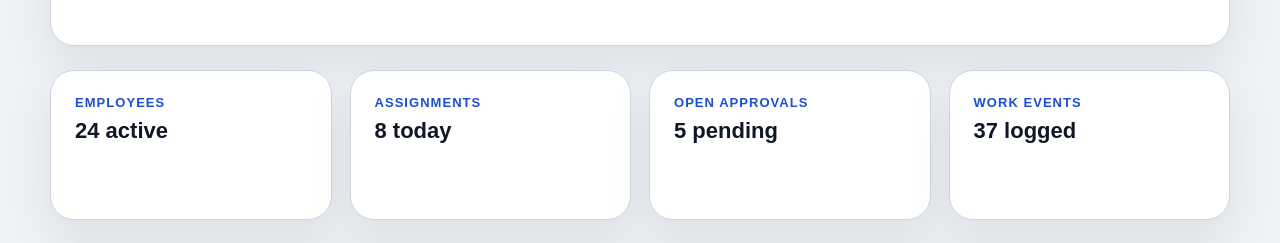
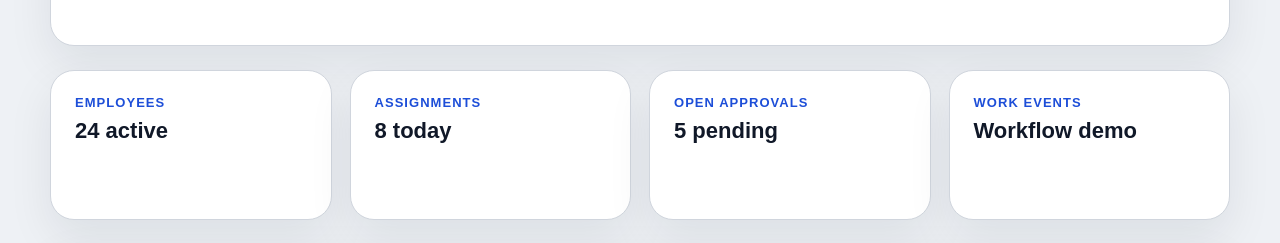
Before and after one commit to Webartdp/rail-crm-platform, a Next.js app in the folder frontend/: page /admin in a window 1280 px wide. Shown: the part 177-420 px from the top of the page. Built offline with nearby package versions, Linux system fonts and the light colour scheme.

Commit message:
Connect admin dashboard to prototype sections

```diff
--- a/frontend/app/admin/page.tsx
+++ b/frontend/app/admin/page.tsx
@@ -1,8 +1,8 @@
 const cards = [
-  ['Employees', '24 active'],
-  ['Assignments', '8 today'],
-  ['Open approvals', '5 pending'],
-  ['Work events', '37 logged'],
+  ['/employees', 'Employees', '24 active'],
+  ['/assignments', 'Assignments', '8 today'],
+  ['/approvals', 'Open approvals', '5 pending'],
+  ['/demo', 'Work events', 'Workflow demo'],
 ];
 
 export default function AdminPage() {
@@ -18,11 +18,11 @@ export default function AdminPage() {
       </section>
 
       <section className="stats-grid">
-        {cards.map(([title, value]) => (
-          <div className="panel stat-card" key={title}>
+        {cards.map(([href, title, value]) => (
+          <a className="panel stat-card nav-card" href={href} key={href}>
             <p className="eyebrow">{title}</p>
             <h2>{value}</h2>
-          </div>
+          </a>
         ))}
       </section>
 
```
